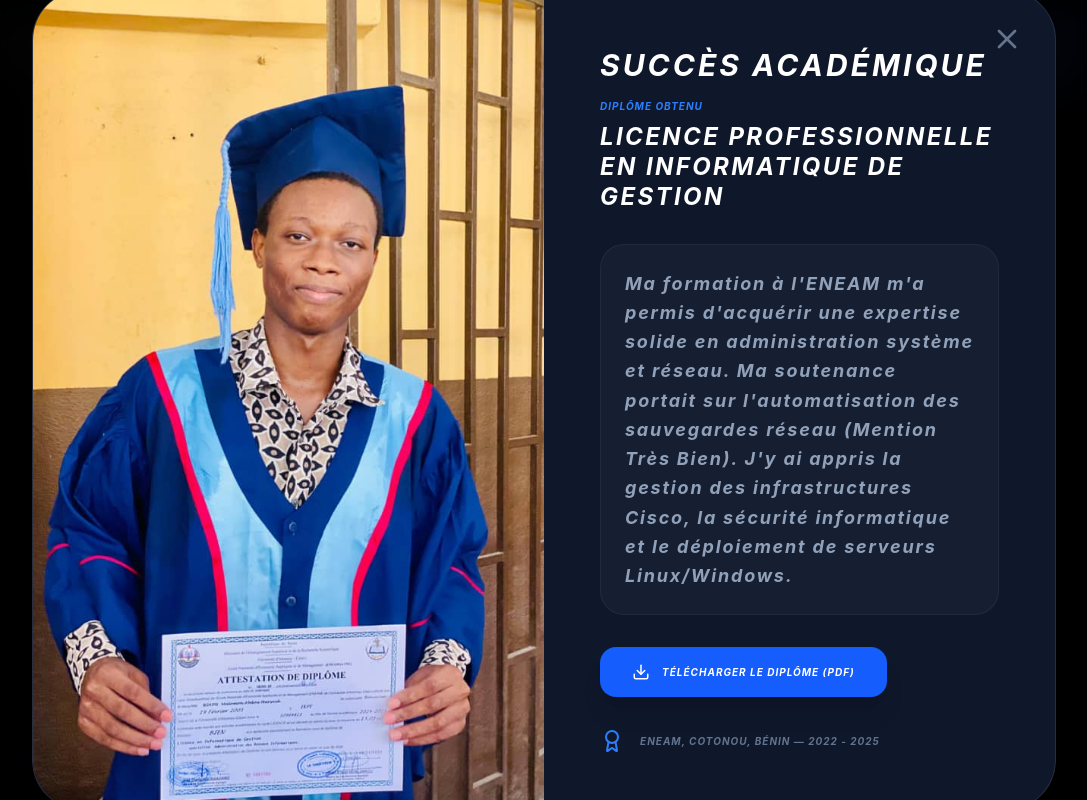
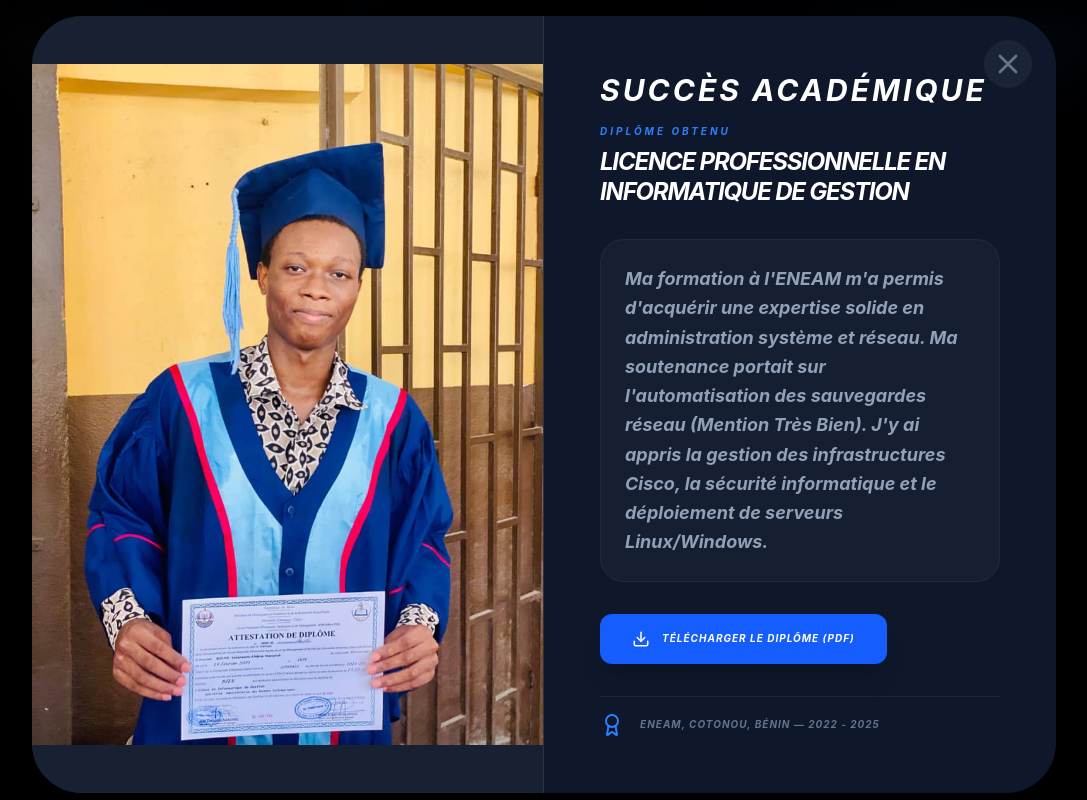
Before and after one commit to biaoumarsouk/mon_portfolio, a React (Vite) app: page / in a window 1280 px wide. Both pictures are taken after a click on the button "DÉTAILS DU DIPLÔME". Shown: the part 2737-3537 px from the top of the page, without its empty margins (96-1183 px from the left). Built offline with nearby package versions, Linux system fonts and the light colour scheme.

Commit message:
Mise à jour du textes

```diff
--- a/src/App.jsx
+++ b/src/App.jsx
@@ -172,55 +172,28 @@ const App = () => {
           </div>
         </section>
 
-        {/* --- SECTION 03: DIPLÔMES ET FORMATIONS --- */}
-        <section className="py-16 md:py-32 border-b border-white/5">
-          <motion.h2 {...reveal} className="text-lg font-black uppercase tracking-[0.3em] text-blue-500 mb-12 md:mb-20 italic">
-            03. Formations
-          </motion.h2>
-
-          <div className="grid grid-cols-1 md:grid-cols-2 gap-10 lg:gap-16">
+         {/* --- SECTION 03: FORMATIONS --- */}
+        <section className="py-12 md:py-32 border-b border-white/5">
+          <motion.h2 {...reveal} className="text-lg font-black uppercase tracking-[0.3em] text-blue-500 mb-12 md:mb-20 italic">03. Formations</motion.h2>
+          <div className="grid grid-cols-1 md:grid-cols-2 gap-8 md:gap-16">
             {portfolioData.formations.map((f, i) => (
-              <motion.div
-                key={i}
-                {...reveal}
-                className="group relative bg-white/[0.02] border border-white/5 p-10 md:p-14 rounded-[50px] hover:bg-white/[0.04] hover:border-blue-500/20 transition-all duration-500 flex flex-col justify-between min-h-[450px] shadow-2xl overflow-hidden"
-              >
-                <div className="absolute -top-6 -right-6 opacity-5 group-hover:opacity-10 group-hover:scale-110 transition-all duration-700 pointer-events-none text-white">
-                  <GraduationCap size={200} strokeWidth={1} />
+              <motion.div key={i} {...reveal} className="group relative bg-white/[0.02] border border-white/5 p-10 md:p-14 rounded-[50px] flex flex-col justify-between min-h-[400px] md:min-h-[450px] shadow-2xl overflow-hidden transition-all duration-500">
+                <div className="absolute -top-6 -right-6 opacity-5 text-white pointer-events-none"><GraduationCap size={200} /></div>
+                <div className="relative z-10 font-bold">
+                  <div className="flex items-center gap-4 mb-10"><div className="h-[2px] w-12 bg-blue-500" /><span className="text-blue-500 font-black text-xs uppercase tracking-[0.3em]">Promotion {f.periode}</span></div>
+                  <h3 className="text-3xl lg:text-4xl font-black text-white uppercase italic tracking-tighter leading-[0.9] mb-6">{f.diplome}</h3>
+                  <p className="text-blue-400/80 font-bold text-xl italic mb-10 underline decoration-blue-500/20 underline-offset-8">{f.option}</p>
                 </div>
-                <div className="relative z-10">
-                  <div className="flex items-center gap-4 mb-10">
-                    <div className="h-[2px] w-12 bg-blue-500" />
-                    <span className="text-blue-500 font-black text-xs uppercase tracking-[0.3em]">Promotion {f.periode}</span>
-                  </div>
-                  <h3 className="text-3xl lg:text-4xl font-black text-white uppercase italic tracking-tighter leading-[0.9] mb-6 group-hover:text-blue-400 transition-colors duration-500">
-                    {f.diplome}
-                  </h3>
-                  <p className="text-blue-400/80 font-bold text-xl italic mb-10 underline decoration-blue-500/20 underline-offset-8">
-                    {f.option}
-                  </p>
-                </div>
-                <div className="mt-auto relative z-10">
-                  <p className="text-slate-500 text-xs font-black uppercase tracking-[0.2em] mb-10 flex items-center gap-3 italic font-bold">
-                     <MapPin size={14} className="text-blue-500" /> {f.etablissement}
-                  </p>
-
+                <div className="mt-auto relative z-10 font-bold">
+                  <p className="text-slate-500 text-xs font-black uppercase tracking-[0.2em] mb-10 flex items-center gap-3 italic"><MapPin size={14} className="text-blue-500" /> {f.etablissement}</p>
                   {f.details ? (
-                    <button
-                      onClick={() => setSelectedFormation(f)}
-                      className="inline-flex items-center gap-4 bg-white/5 text-white border border-white/10 px-8 py-4 rounded-2xl font-black text-[10px] uppercase tracking-widest hover:bg-white hover:text-black transition-all duration-500 group/btn cursor-pointer shadow-xl"
-                    >
-                      Détails du diplôme
-                      <PlusCircle size={18} className="group-hover/btn:rotate-90 transition-transform duration-500 text-blue-500 group-hover/btn:text-black" />
+                    <button onClick={() => setSelectedFormation(f)} className="inline-flex items-center gap-4 bg-white/5 text-white border border-white/10 px-8 py-4 rounded-2xl font-black text-[10px] uppercase tracking-widest hover:bg-white hover:text-black transition-all group/btn cursor-pointer shadow-xl">
+                      Détails du diplôme <PlusCircle size={18} className="group-hover/btn:rotate-90 transition-transform text-blue-500 group-hover/btn:text-black" />
                     </button>
                   ) : f.document ? (
-                    <a
-                      href={f.document}
-                      download
-                      className="inline-flex items-center gap-4 bg-blue-600/10 text-blue-400 border border-blue-500/30 px-8 py-4 rounded-2xl font-black text-[10px] uppercase tracking-widest hover:bg-blue-600 hover:text-white transition-all duration-500 group/btn shadow-xl"
-                    >
-                      Télécharger le diplôme
-                      <Download size={18} className="group-hover/btn:-translate-y-1 transition-transform duration-500" />
+                    <a href={f.document} target="_blank" rel="noreferrer" className="inline-flex items-center gap-4 bg-blue-600/10 text-blue-400 border border-blue-500/30 px-8 py-4 rounded-2xl font-black text-[10px] uppercase tracking-widest hover:bg-blue-600 hover:text-white transition-all shadow-xl">
+                      {f.isProtected ? <Lock size={16} /> : <Download size={18} />}
+                      {f.isProtected ? "Demander l'accès" : "Télécharger"}
                     </a>
                   ) : null}
                 </div>
@@ -228,7 +201,6 @@ const App = () => {
             ))}
           </div>
         </section>
-
         {/* --- SECTION 04: LANGUES --- */}
         <section className="py-16 md:py-32 border-b border-white/5">
           <motion.h2 {...reveal} className="text-lg font-black uppercase tracking-[0.3em] text-blue-500 mb-12 md:mb-20 italic">04. Langues</motion.h2>
@@ -447,24 +419,30 @@ const App = () => {
           </div>
         )}
 
-        {/* MODAL DÉTAILS DIPLÔME */}
+        {/* MODAL DIPLÔME (Full size mobile + Drive Secure) */}
         {selectedFormation && (
-          <div className="fixed inset-0 z-[200] flex justify-center items-start md:items-center p-4 bg-black/95 backdrop-blur-xl overflow-y-auto italic font-bold">
-            <motion.div initial={{ opacity: 0, scale: 0.9, y: 20 }} animate={{ opacity: 1, scale: 1, y: 0 }} className="bg-slate-900 border border-white/10 rounded-[40px] md:rounded-[50px] w-full max-w-5xl relative flex flex-col md:flex-row overflow-hidden my-8 shadow-2xl italic font-bold">
-              <div className="md:w-1/2 h-[400px] md:h-auto bg-slate-800 relative italic font-bold">
-                <img src={selectedFormation.photo} alt="Diplôme" className="w-full h-full object-cover object-center italic font-bold" />
+          <div className="fixed inset-0 z-[200] flex justify-center items-start md:items-center p-0 md:p-4 bg-black/95 backdrop-blur-xl overflow-y-auto italic font-bold">
+            <motion.div initial={{ opacity: 0, scale: 0.9, y: 20 }} animate={{ opacity: 1, scale: 1, y: 0 }} className="bg-slate-900 border-none md:border md:border-white/10 rounded-none md:rounded-[50px] w-full max-w-5xl relative flex flex-col md:flex-row overflow-hidden my-0 md:my-auto shadow-2xl font-bold italic">
+              <div className="md:w-1/2 h-[100dvh] md:h-auto bg-slate-800 relative border-b md:border-b-0 md:border-r border-white/5 font-bold italic font-bold font-bold font-bold">
+                <img src={selectedFormation.photo} alt="Diplôme" className="w-full h-full object-contain bg-black/20" />
+                <button onClick={() => setSelectedFormation(null)} className="absolute top-6 right-6 text-white p-3 bg-black/40 backdrop-blur-md rounded-full md:hidden font-bold font-bold font-bold"><X size={28} /></button>
+                <div className="absolute inset-0 bg-gradient-to-t from-slate-900 via-transparent to-transparent md:hidden font-bold font-bold font-bold" />
               </div>
-              <div className="md:w-1/2 p-8 md:p-14 flex flex-col justify-center italic font-bold">
-                <button onClick={() => setSelectedFormation(null)} className="absolute top-8 right-8 text-slate-500 hover:text-white transition cursor-pointer italic font-bold"><X size={32} /></button>
-                <h2 className="text-3xl font-black text-white italic uppercase mb-4 tracking-widest italic font-bold">Succès Académique</h2>
-                <div className="mb-8"><p className="text-[10px] uppercase font-black text-blue-500 tracking-[0.3em] mb-2 italic tracking-widest italic font-bold font-bold">Diplôme obtenu</p><h3 className="text-2xl font-black text-white uppercase italic tracking-tighter leading-tight tracking-widest italic font-bold font-bold">{selectedFormation.diplome}</h3></div>
-                <div className="p-6 bg-white/[0.03] rounded-3xl border border-white/5 mb-8"><p className="text-slate-400 leading-relaxed italic text-lg tracking-widest italic font-bold font-bold">{selectedFormation.details}</p></div>
+              <div className="md:w-1/2 p-8 md:p-14 flex flex-col justify-center font-bold italic font-bold font-bold">
+                <button onClick={() => setSelectedFormation(null)} className="hidden md:block absolute top-6 right-6 text-slate-500 hover:text-white p-2 bg-white/5 rounded-full font-bold font-bold font-bold"><X size={32} /></button>
+                <h2 className="text-2xl md:text-3xl font-black text-white italic uppercase mb-4 tracking-widest font-bold">Succès Académique</h2>
+                <div className="mb-6 md:mb-8 italic font-bold font-bold"><p className="text-[10px] uppercase font-black text-blue-500 tracking-[0.3em] mb-2 italic italic font-bold font-bold font-bold">Diplôme obtenu</p><h3 className="text-xl md:text-2xl font-black text-white uppercase italic tracking-tighter leading-tight font-bold font-bold font-bold font-bold font-bold">{selectedFormation.diplome}</h3></div>
+                <div className="p-6 bg-white/[0.03] rounded-2xl md:rounded-3xl border border-white/5 mb-6 md:mb-8 italic italic font-bold font-bold font-bold font-bold font-bold"><p className="text-slate-400 leading-relaxed italic text-base md:text-lg font-bold font-bold font-bold">{selectedFormation.details}</p></div>
+
+                {/* BOUTON DRIVE SÉCURISÉ */}
                 {selectedFormation.document && (
-                  <a href={selectedFormation.document} download className="inline-flex items-center gap-3 bg-blue-600 text-white px-8 py-4 rounded-2xl font-black text-[10px] uppercase tracking-widest hover:bg-blue-500 transition-all mb-8 w-fit shadow-xl italic font-bold font-bold">
-                    <Download size={18} /> Télécharger le diplôme (PDF)
+                  <a href={selectedFormation.document} target="_blank" rel="noreferrer" className="inline-flex items-center gap-3 bg-blue-600 text-white px-8 py-4 rounded-xl font-black text-[10px] uppercase tracking-widest hover:bg-blue-500 transition-all mb-6 md:mb-8 w-fit shadow-xl font-bold font-bold font-bold">
+                    {selectedFormation.isProtected ? <Lock size={18} /> : <Download size={18} />}
+                    {selectedFormation.isProtected ? "Demander l'accès au diplôme (PDF)" : "Télécharger le diplôme (PDF)"}
                   </a>
                 )}
-                <div className="flex items-center gap-4 text-slate-500 font-black text-[10px] uppercase tracking-widest italic mt-auto tracking-widest italic font-bold font-bold"><Award className="text-blue-500" /> {selectedFormation.etablissement} — {selectedFormation.periode}</div>
+
+                <div className="flex items-center gap-4 text-slate-500 font-black text-[10px] uppercase tracking-widest italic mt-auto border-t border-white/5 pt-4 font-bold font-bold font-bold font-bold"><Award className="text-blue-500" /> {selectedFormation.etablissement} — {selectedFormation.periode}</div>
               </div>
             </motion.div>
           </div>
@@ -473,5 +451,4 @@ const App = () => {
     </div>
   );
 };
-
 export default App;
--- a/src/data/portfolioData.js
+++ b/src/data/portfolioData.js
@@ -65,7 +65,7 @@ export const portfolioData = {
       details: "Réalisation en équipe de la refonte du site de l’ONG ADNA. Utilisation du framework Laravel, travail collaboratif et mutualisation des efforts.",
       tags: ["Laravel", "PHP", "Agile"],
       photo: "/photo-maelan.jpg",
-      document: "/nom-du-fichier.pdf"
+      document: "https://drive.google.com/file/d/1PAU6nnVCPsCUn-w0UvrzQxh9SYSyfp2Y/view?usp=drive_link"
     }
   ],
 
@@ -78,7 +78,7 @@ export const portfolioData = {
       periode: "2022 - 2025",
       // AJOUTE CECI :
       photo: "/photo-diplome-Licence.jpg", // Mets ta photo dans le dossier public/
-      document: "/nom-du-fichier.pdf",
+      document: "https://drive.google.com/file/d/1z9HKwu7k_YO2rvJmT9VImBLQHsNEstpp/view?usp=drive_link",
       details: "Ma formation à l'ENEAM m'a permis d'acquérir une expertise solide en administration système et réseau. Ma soutenance portait sur l'automatisation des sauvegardes réseau (Mention Très Bien). J'y ai appris la gestion des infrastructures Cisco, la sécurité informatique et le déploiement de serveurs Linux/Windows."
     },
     {
```
